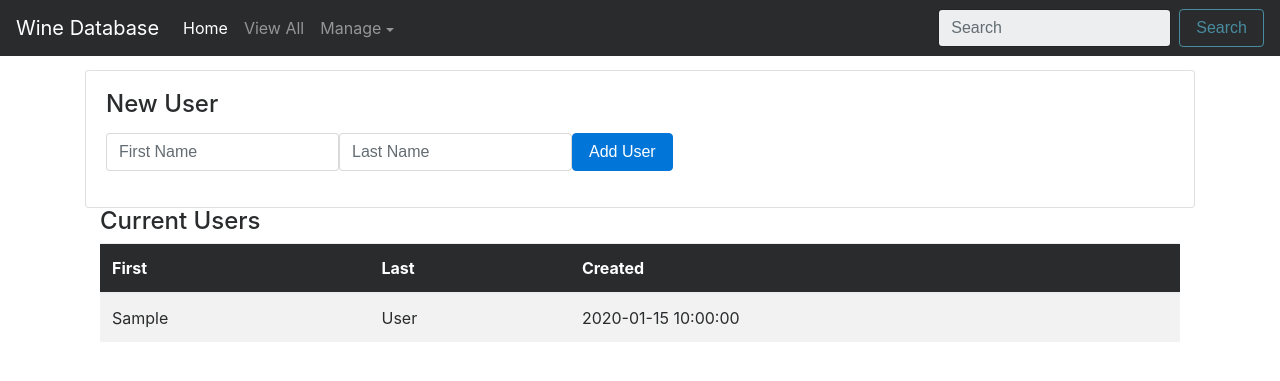
After one commit to vorsth/wine, a Flask app: template app/templates/Users/manageUsers.html in a window 1280 px wide. The commit adds this page. Shown: the top 381 px of the page. Run offline with Flask 2, Linux system fonts and the light colour scheme; tables that the repository leaves empty hold one stand-in row (values such as "Sample post"); the template is opened without the code that fills it: values that come from a table or form of the project are taken from there, most other values are stand-ins (such as "Sample title", 1, 10 or a date in 2020); parts of the project's set-up code (start-up, migrations or seed data) failed here and were passed over; some libraries are stand-ins or nearby versions.

Commit message:
Add basic user management

```diff
--- a/app/Models/__init__.py
+++ b/app/Models/__init__.py
@@ -1,3 +1,4 @@
 from db import db
 
 from Wine import Wine
+from User import User
--- a/app/forms.py
+++ b/app/forms.py
@@ -10,3 +10,8 @@ class NewWineForm(FlaskForm):
     Comments = StringField('comments')
     ImageUrl = StringField('imageurl')
     Rating = IntegerField('rating', validators=[DataRequired()])
+
+
+class NewUserForm(FlaskForm):
+    FirstName = StringField('firstName', validators=[DataRequired()])
+    LastName = StringField('lastName', validators=[DataRequired()])
--- /dev/null
+++ b/app/templates/Users/manageUsers.html
@@ -0,0 +1,45 @@
+{% extends "base.html" %}
+
+{% block content %}
+
+<div class="card">
+    <div class="card-block">
+        <h4 class="card-title">New User</h4>
+        <p class="card-text">
+            <form action="" method="post" name="manageUsers" class="form-inline">
+                {{form.hidden_tag()}}
+
+                {{form.FirstName(class='form-control', placeholder='First Name')}}
+                {{form.LastName(class='form-control', placeholder='Last Name')}}
+
+                <input type="submit" value="Add User" class="btn btn-primary" />
+
+            </form>
+        </p>
+    </div>
+</div>
+
+<div class="container">
+    <h4>Current Users</h4>
+    <table class="table table-striped table-hover">
+    <caption>
+    </caption>
+    <thead class="thead-inverse">
+        <tr>
+            <th>First</th>
+            <th>Last</th>
+            <th>Created</th>
+        </tr>
+    </thead>
+    {% for user in users %}
+        <tr>
+            <td>{{user.FirstName}}</td>
+            <td>{{user.LastName}}</td>
+            <td>{{user.CreationDate}}</td>
+        </tr>
+    {% endfor %}
+    </table>
+</div>
+
+
+{% endblock content %}
--- a/app/templates/base.html
+++ b/app/templates/base.html
@@ -35,6 +35,7 @@
                     <a class="nav-link dropdown-toggle" href="#" id="ManageDropdown" data-toggle="dropdown">Manage</a>
                     <div class="dropdown-menu">
                         <a class="dropdown-item" href="/newWine">Add Wine</a>
+                        <a class="dropdown-item" href="/manageUsers">Manage Users</a>
                     </div>
                 </li>
               </ul>
--- a/app/views.py
+++ b/app/views.py
@@ -1,7 +1,7 @@
 from app import app
 from flask import render_template, flash, redirect
-from forms import NewWineForm
-from Models import Wine, db
+from forms import NewWineForm, NewUserForm
+from Models import Wine, User, db
 from sqlalchemy import func
 
 @app.route('/')
@@ -21,9 +21,7 @@ def viewAllWines():
 @app.route('/newWine', methods=['GET', 'POST'])
 def newWine():
     form = NewWineForm()
-    print("Validating form")
     if form.validate_on_submit():
-        print("Form Validated")
         newWine = Wine(form.Name.data, form.Year.data, form.Type.data, form.Region.data, form.Comments.data, form.ImageUrl.data, form.Rating.data)
         db.session.add(newWine)
         db.session.commit()
@@ -32,5 +30,20 @@ def newWine():
 
         return redirect('/index')
 
-    print("Form not Valid")
     return render_template("newWine.html", form=form)
+
+
+@app.route("/manageUsers", methods=['GET', 'POST'])
+def manageUsers():
+    form = NewUserForm()
+    if form.validate_on_submit():
+        newUser = User(form.FirstName.data,form.LastName.data)
+        db.session.add(newUser)
+        db.session.commit()
+
+        flash("'%s %s' added to database" % (form.FirstName.data, form.LastName.data), 'success');
+
+        return redirect('/manageUsers')
+
+    users = User.query.all()
+    return render_template("Users/manageUsers.html", users=users, form=form)
```
Also changed, not shown: app/Models/User.py (added, +17 -0 lines).
